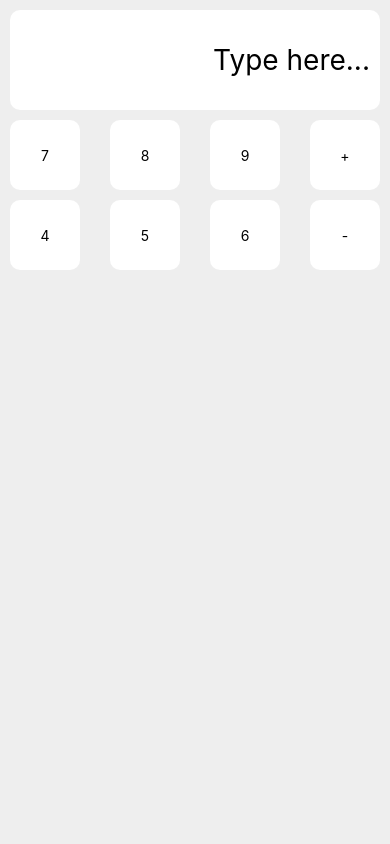
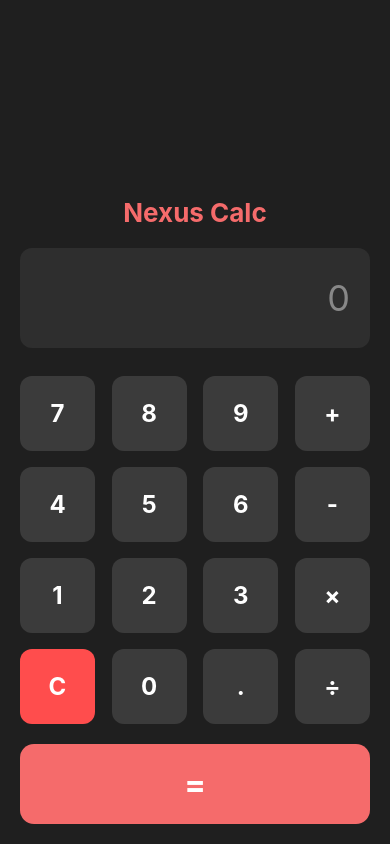
Before and after one commit to Shahzaib554/Calculator, a React Native app: screen / in a window 390 px wide. Built offline with nearby package versions, Linux system fonts and the light colour scheme.

Commit message:
Complete Nusus Calculator Code

```diff
--- a/App.tsx
+++ b/App.tsx
@@ -1,124 +1,162 @@
-import { NewAppScreen } from '@react-native/new-app-screen';
-import { useState } from 'react';
+import React, { useState } from 'react';
 import {
   StyleSheet,
   View,
   TextInput,
   TouchableOpacity,
   Text,
+  StatusBar,
 } from 'react-native';
 
-function App() {
-  const [displayValue, setDisplayValue] = useState('');
+const App = () => {
+  const [displayValue, setDisplayValue] = useState<string>('');
+
+  const handlePress = (val: string) => {
+    if (displayValue === 'Error') {
+      setDisplayValue(val);
+    } else {
+      setDisplayValue(displayValue + val);
+    }
+  };
+
+  const calculateValue = () => {
+    try {
+      const result = eval(displayValue);
+      setDisplayValue(result.toString());
+    } catch (e) {
+      setDisplayValue('Error');
+    }
+  };
 
   return (
-    <View style={styles.wrapper}>
+    <View style={styles.container}>
+      <StatusBar barStyle="light-content" backgroundColor="#1f1f1f" />
+      <Text style={styles.title}>Nexus Calc</Text>
+
       <TextInput
         style={styles.display}
         value={displayValue}
-        placeholder="Type here..."
+        placeholder="0"
+        placeholderTextColor="#888"
+        editable={false}
       />
-      <View style={styles.btnWrapper}>
-        <TouchableOpacity
-          onPress={() => {
-            setDisplayValue(displayValue + '7');
-          }}
-          style={styles.btn}
-        >
-          <Text>7</Text>
-        </TouchableOpacity>
-        <TouchableOpacity
-          onPress={() => {
-            setDisplayValue(displayValue + '8');
-          }}
-          style={styles.btn}
-        >
-          <Text>8</Text>
-        </TouchableOpacity>
-        <TouchableOpacity
-          onPress={() => {
-            setDisplayValue(displayValue + '9');
-          }}
-          style={styles.btn}
-        >
-          <Text>9</Text>
-        </TouchableOpacity>
-        <TouchableOpacity
-          onPress={() => {
-            setDisplayValue(displayValue + '+');
-          }}
-          style={styles.btn}
-        >
-          <Text>+</Text>
-        </TouchableOpacity>
+
+      <View style={styles.buttonRow}>
+        {['7', '8', '9', '+'].map((item) => (
+          <CalcButton key={item} label={item} onPress={() => handlePress(item)} />
+        ))}
       </View>
 
-      <View style={styles.btnWrapper}>
-        <TouchableOpacity
-          onPress={() => {
-            setDisplayValue(displayValue + '4');
-          }}
-          style={styles.btn}
-        >
-          <Text>4</Text>
-        </TouchableOpacity>
-        <TouchableOpacity
-          onPress={() => {
-            setDisplayValue(displayValue + '5');
-          }}
-          style={styles.btn}
-        >
-          <Text>5</Text>
-        </TouchableOpacity>
-        <TouchableOpacity
-          onPress={() => {
-            setDisplayValue(displayValue + '6');
-          }}
-          style={styles.btn}
-        >
-          <Text>6</Text>
-        </TouchableOpacity>
-        <TouchableOpacity
-          onPress={() => {
-            setDisplayValue(displayValue + '-');
-          }}
-          style={styles.btn}
-        >
-          <Text>-</Text>
-        </TouchableOpacity>
+      <View style={styles.buttonRow}>
+        {['4', '5', '6', '-'].map((item) => (
+          <CalcButton key={item} label={item} onPress={() => handlePress(item)} />
+        ))}
       </View>
+
+      <View style={styles.buttonRow}>
+        {['1', '2', '3', '*'].map((item) => (
+          <CalcButton key={item} label={item === '*' ? '×' : item} onPress={() => handlePress(item)} />
+        ))}
+      </View>
+
+      <View style={styles.buttonRow}>
+        <CalcButton label="C" onPress={() => setDisplayValue('')} special />
+        <CalcButton label="0" onPress={() => handlePress('0')} />
+        <CalcButton label="." onPress={() => handlePress('.')} />
+        <CalcButton label="÷" onPress={() => handlePress('/')} />
+      </View>
+
+      <TouchableOpacity style={styles.equalsBtn} onPress={calculateValue}>
+        <Text style={styles.equalsText}>=</Text>
+      </TouchableOpacity>
     </View>
   );
-}
+};
+
+type CalcButtonProps = {
+  label: string;
+  onPress: () => void;
+  special?: boolean;
+};
+
+const CalcButton = ({ label, onPress, special = false }: CalcButtonProps) => {
+  return (
+    <TouchableOpacity
+      style={[styles.button, special && styles.specialButton]}
+      onPress={onPress}
+      activeOpacity={0.7}
+    >
+      <Text style={[styles.buttonText, special && styles.specialButtonText]}>
+        {label}
+      </Text>
+    </TouchableOpacity>
+  );
+};
 
 const styles = StyleSheet.create({
-  wrapper: {
+  container: {
     flex: 1,
-    padding: 10,
-    backgroundColor: '#eee',
+    backgroundColor: '#1f1f1f',
+    padding: 20,
+    justifyContent: 'flex-end',
+  },
+  title: {
+    fontSize: 26,
+    color: '#f56b6b',
+    fontWeight: 'bold',
+    textAlign: 'center',
+    marginBottom: 20,
   },
   display: {
-    width: '100%',
-    backgroundColor: 'white',
+    backgroundColor: '#2e2e2e',
     height: 100,
-    borderRadius: 10,
+    borderRadius: 12,
+    color: '#fff',
+    fontSize: 36,
     textAlign: 'right',
-    padding: 10,
-    fontSize: 28,
-    color: 'black',
+    paddingHorizontal: 20,
+    paddingVertical: 20,
+    marginBottom: 20,
+    elevation: 4,
   },
-  btn: {
-    height: 70,
-    width: 70,
-    backgroundColor: 'white',
+  buttonRow: {
+    flexDirection: 'row',
+    justifyContent: 'space-between',
+    marginVertical: 8,
+  },
+  button: {
+    height: 75,
+    width: 75,
+    backgroundColor: '#3b3b3b',
+    borderRadius: 12,
     justifyContent: 'center',
     alignItems: 'center',
-    borderRadius: 10,
+    elevation: 3,
   },
-  btnWrapper: {
-    flexDirection: 'row',
-    justifyContent: 'space-between',
-    marginTop: 10,
+  buttonText: {
+    fontSize: 24,
+    color: '#fff',
+    fontWeight: 'bold',
+  },
+  specialButton: {
+    backgroundColor: '#ff4d4d',
+  },
+  specialButtonText: {
+    color: '#fff',
+  },
+  equalsBtn: {
+    backgroundColor: '#f56b6b',
+    height: 80,
+    borderRadius: 14,
+    justifyContent: 'center',
+    alignItems: 'center',
+    marginTop: 12,
+    elevation: 5,
+  },
+  equalsText: {
+    fontSize: 32,
+    color: '#fff',
+    fontWeight: 'bold',
   },
 });
 
```
